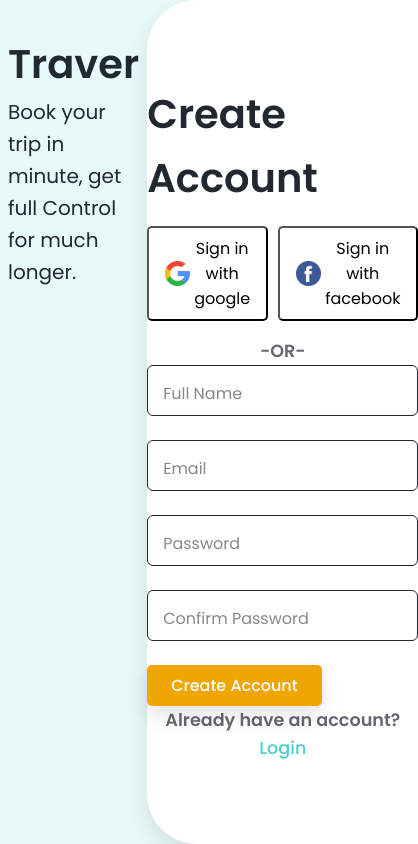
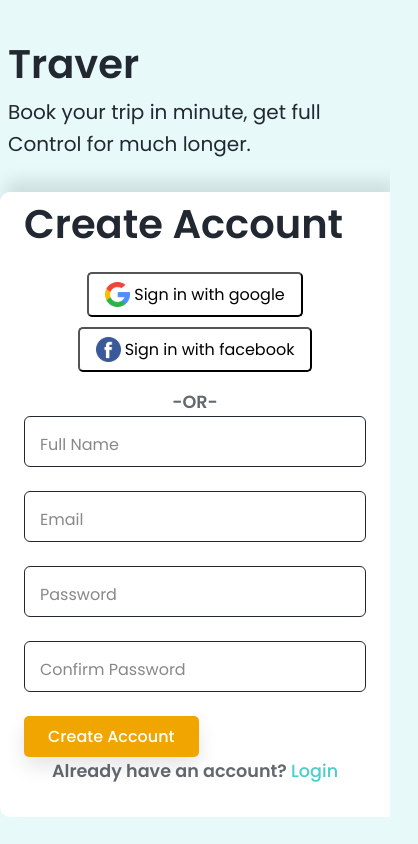
Before and after one commit to TWARIQABDUL/munga-react-project, a React (Vite) app: page /register in a window 390 px wide. Shown: the whole page, 418 px wide, since content can reach past the window. Built offline with nearby package versions, Linux system fonts and the light colour scheme.

Commit message:
Refactor Contact component to use InputGroup for form fields; update MobileList links for consistency and remove console.log

```diff
--- a/src/App.css
+++ b/src/App.css
@@ -681,8 +681,8 @@ form .form-group:has(textarea:focus)>label {
 
 .login-template {
     background-color: var(--white);
-    box-shadow: 0 10px 25px rgba(0, 0, 0, 0.1);
-    border-radius: 50px 0 0 50px;
+    box-shadow: 5px -12px 16px rgba(0, 0, 0, 0.1);
+    border-radius: 10px 0 0 10px;
     /* box-shadow: var(--shadow); */
     display: flex;
     align-items: center;
@@ -1089,4 +1089,16 @@ p.info span {
         z-index: 100;
         color: var(--bg-primary);
     }
+    .container-login{
+        grid-template-columns: 1fr;
+        height: 100%;
+    }
+    .form .social {
+        flex-direction: column;
+        align-items: center;
+        gap: 10px;
+    }
+    .form{
+        margin-bottom: 2rem;
+    }
 }
--- a/src/components/Contact.jsx
+++ b/src/components/Contact.jsx
@@ -1,4 +1,5 @@
 import React from 'react'
+import InputGroup from './InputGroup'
 
 function Contact() {
   return (
@@ -6,17 +7,10 @@ function Contact() {
             <div class="form-container">
                 <h2>Contact Us</h2>
                 <form action="#" method="post">
+                    <InputGroup label="Name" type="text" />
+                    <InputGroup label="Email" type="email" />
                     <div class="form-group">
-                        <label for="name">Name:</label>
-                        <input type="text" id="name" name="name" required=""/>
-
-                    </div>
-                    <div class="form-group">
-                        <label for="email">Email:</label>
-                        <input type="email" id="email" name="email" required=""/>
-                    </div>
-                    <div class="form-group">
-                        <label for="message">Message</label>
+                        <label forHtml="message">Message</label>
                         <textarea id="message" name="message" rows="4" required=""></textarea>
                     </div>
                     <button>Send</button>
--- a/src/components/MobileList.jsx
+++ b/src/components/MobileList.jsx
@@ -1,17 +1,16 @@
 import React from 'react'
 
 import closee from '/assets/icon-close.svg'
+import { Link } from 'react-router-dom';
 function MobileList({setStatus}) {
-    console.log(setStatus);
-
   return (
     <>
      <div className="mobile-menu-container ">
         <button className="close-menu" id="close" onClick={setStatus} ><img src={closee} alt=""/></button>
         <ul>
-            <li><Link to="/about.html">Home</Link></li>
-            <li><Link to="/about.html">About Us</Link></li>
-            <li><Link to="contactus.html">Contact Us</Link></li>
+            <li><Link to="/">Home</Link></li>
+            <li><Link to="/about">About Us</Link></li>
+            <li><Link to="/contact">Contact Us</Link></li>
         </ul>
     </div>
     </>
```
